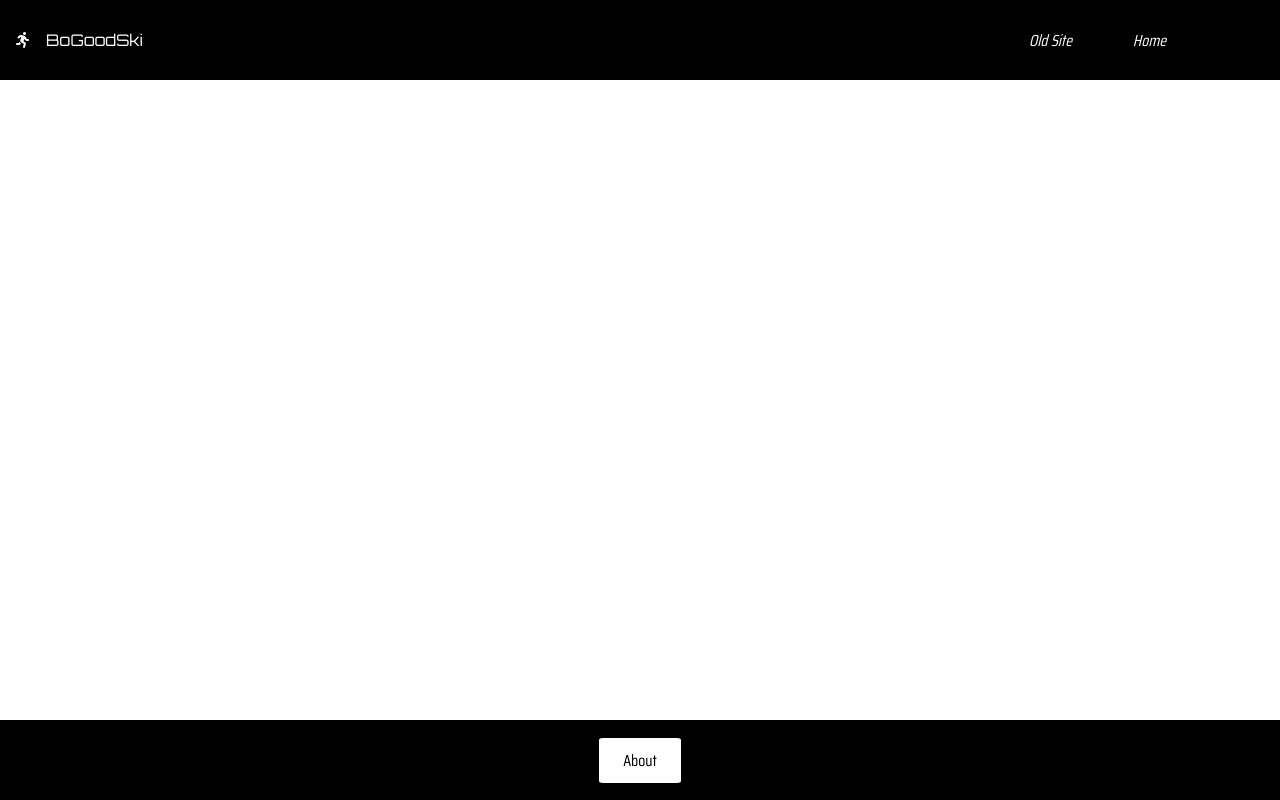
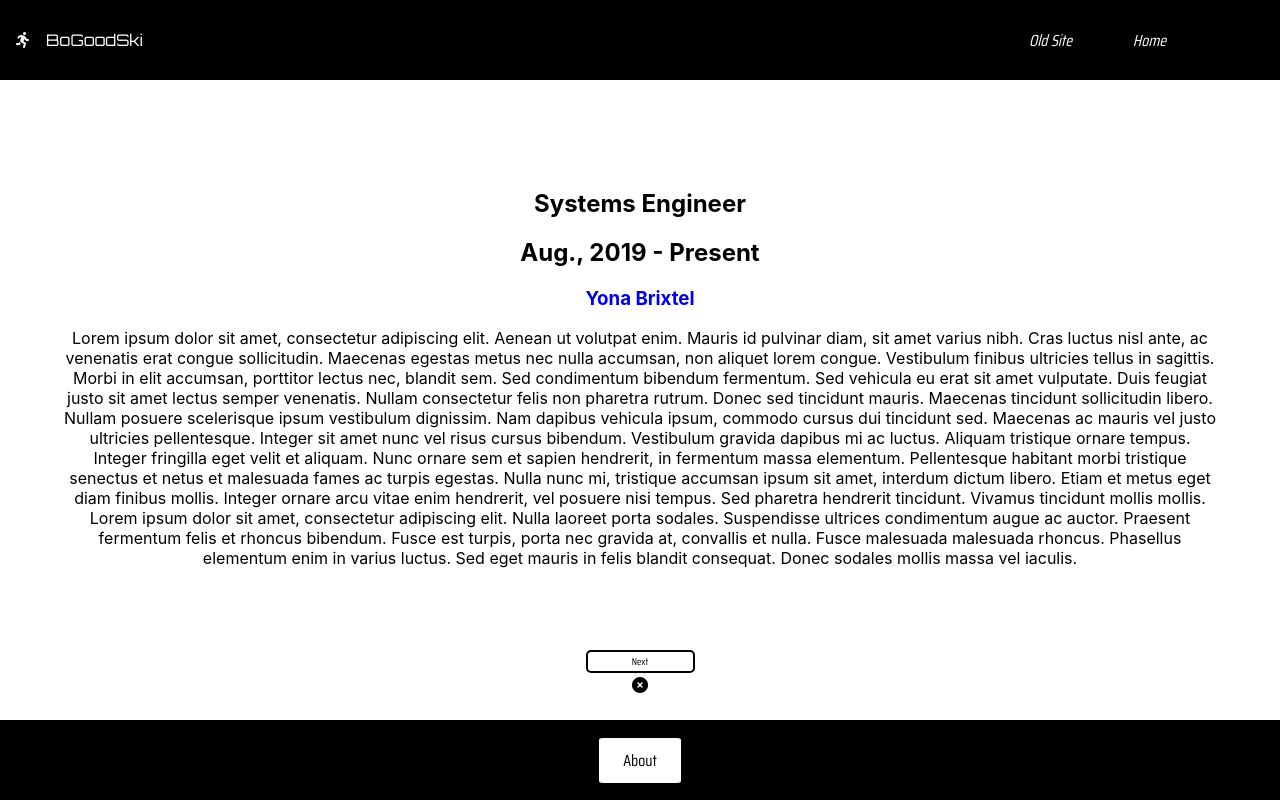
Before and after one commit to sbogucki12/bogoodski2020, a React (Create React App) app: page /resume in a window 1280 px wide. Built offline with nearby package versions, Linux system fonts and the light colour scheme.

Commit message:
working on resume component

```diff
--- a/src/About/About.jsx
+++ b/src/About/About.jsx
@@ -1,6 +1,7 @@
 import React from 'react';
 import './about.css';
 import socialIcons from './SocialIcons/socialIcons';
+import AboutText from './AboutText';
 
 const About = () => {
 
@@ -20,32 +21,7 @@ const About = () => {
     <div className="about-container">
       <div className="about-border">
         <div className="about-text-row">
-          <p>
-            BoGoodSki currently resides in a beach community near San Diego, California with his beautiful <a
-            href="https://en.wikipedia.org/wiki/Novia"
-            target="_blank"
-            rel="noreferrer noopener">
-              novia
-            </a> and two dogs.
-          </p>
-          <p>
-            Raised in rural North Dakota, he <a
-              href="https://www.stripes.com/news/2nd-bct-hopes-to-keep-ramadi-from-turning-into-another-fallujah-1.24351"
-              target="_blank"
-              rel="noreferrer noopener">
-            served in the Army</a> as a forward observer and, subsequently graduated from the University of South Florida.  He is currently a systems engineer, analyzing federal enterprise I.T. tools, and making technical architectural recommendations in the employ of a government contracting company.
-          </p>
-          <p>
-          He is <a
-            href="https://www.instagram.com/bogoodskiruns/"
-            target="_blank"
-            rel="noreferrer noopener">
-          passionate about running</a>, currently maintaining a long, daily #runstreak.  He enjoys music and has a <a
-            href="https://www.instagram.com/djbogoodski/"
-            target="_blank"
-            rel="noreferrer noopener">
-          hobby of live-mixing electronic music sets</a>. He is proud of being a vegetarian and long-time non-drinker.  And, as a forever-suffering 76ers fan, he is well-trained in Trusting The Process!
-          </p>
+          <AboutText />
         </div>
         <div className="about-socialMedia-row">
           {showIcons}
--- /dev/null
+++ b/src/About/AboutText.jsx
@@ -0,0 +1,53 @@
+import React from 'react';
+import './about.css';
+
+const AboutText = () => {
+
+  return (
+    <div className="about-text-content">
+        <p>
+            BoGoodSki currently resides in a beach community near San Diego, California with his beautiful
+            <a
+            href="https://en.wikipedia.org/wiki/Novia"
+            target="_blank"
+            rel="noreferrer noopener"
+            >
+                &nbsp;novia&nbsp;
+            </a>
+            and two dogs.
+        </p>
+        <p>
+            Raised in rural North Dakota, he
+            <a
+            href="https://www.stripes.com/news/2nd-bct-hopes-to-keep-ramadi-from-turning-into-another-fallujah-1.24351"
+            target="_blank"
+            rel="noreferrer noopener"
+            >
+                &nbsp;served in the Army&nbsp;
+            </a>
+            as a forward observer and, subsequently graduated from the University of South Florida.  He is currently a systems engineer, analyzing federal enterprise I.T. tools, and making technical architectural recommendations in the employ of a government contracting company.
+        </p>
+        <p>
+            He is
+            <a
+            href="https://www.instagram.com/bogoodskiruns/"
+            target="_blank"
+            rel="noreferrer noopener"
+            >
+                &nbsp;passionate about running&nbsp;
+            </a>
+            , currently maintaining a long, daily #runstreak.  He enjoys music and has a
+            <a
+            href="https://www.instagram.com/djbogoodski/"
+            target="_blank"
+            rel="noreferrer noopener"
+            >
+                &nbsp;hobby of live-mixing electronic music sets&nbsp;
+            </a>
+            . He is proud of being a vegetarian and long-time non-drinker.  And, as a forever-suffering 76ers fan, he is well-trained in Trusting The Process!
+        </p>
+    </div>
+  );
+};
+
+export default AboutText;
--- a/src/About/about.css
+++ b/src/About/about.css
@@ -30,6 +30,10 @@
     font-family: 'Saira Condensed', sans-serif;
 }
 
+.about-text-content {
+    text-align: center;
+}
+
 .about-socialMedia-row {
     width: 80%;
     display: grid;
--- /dev/null
+++ b/src/Portfolio/PortfolioBtnRow.jsx
@@ -0,0 +1,24 @@
+import React from 'react';
+import { Link } from 'react-router-dom';
+import './portfolio.css';
+import * as constants from '../Utils/consts';
+
+const PortfolioBtnRow = () => {
+
+  return (
+      <div>
+        <Link to="/presentations">
+            <div className="home-btn">
+                {constants.PRESENTATIONS}
+            </div>
+        </Link>
+        <Link to="/resume">
+            <div className="home-btn">
+                {constants.RESUME}
+            </div>
+        </Link>
+    </div>
+  );
+};
+
+export default PortfolioBtnRow;
--- a/src/Portfolio/PortfolioHome.jsx
+++ b/src/Portfolio/PortfolioHome.jsx
@@ -1,7 +1,7 @@
 import React from 'react';
 import { Link } from 'react-router-dom';
 import './portfolio.css';
-import * as constants from '../Utils/consts';
+import PortfolioBtnRow from './PortfolioBtnRow';
 
 const Portfolio = () => {
 
@@ -9,11 +9,7 @@ const Portfolio = () => {
       <div className="portfolio-container">
         <div className="portfolio-btn-row">
           <br />
-          <Link to="/presentations">
-            <div className="home-btn">
-              {constants.PRESENTATIONS}
-            </div>
-          </Link>
+          <PortfolioBtnRow />
         </div>
         <div className="portfolio-back-btn-container">
           <br />
--- a/src/Portfolio/Presentations/presentationList.js
+++ b/src/Portfolio/Presentations/presentationList.js
@@ -1,7 +1,7 @@
 import techRecs from '../Presentations/images/initialTechRecPPTPreview.jpg';
 import softwareDesign from '../Presentations/images/softwareDesignPPTPreview.jpg';
 
-const prpesentationList = [
+const presentationList = [
     {
         id: 0,
         title: 'Initial Technical Recommendations',
@@ -18,4 +18,4 @@ const prpesentationList = [
     }
 ];
 
-export default prpesentationList;
+export default presentationList;
--- /dev/null
+++ b/src/Portfolio/Resume/ResumeHome.jsx
@@ -0,0 +1,45 @@
+import React from 'react';
+import { Link } from 'react-router-dom';
+import './resume.css';
+import resumeContent from './resumeContent';
+
+const ResumeHome = () => {
+
+    let nextBtn = <div>
+                        <div className="presentations-preview-btn">
+                            Next
+                        </div>
+                    </div>;
+
+    if (resumeContent[0].next === false)
+    {
+        nextBtn = null;
+    }
+
+  return (
+      <div className="portfolioHome-container">
+        <div className="resume-card">
+            <h1>
+                {resumeContent[0].position}
+            </h1>
+            <h2>
+                {resumeContent[0].dates}
+            </h2>
+            <h3>
+                {resumeContent[0].company}
+            </h3>
+            <p>
+                {resumeContent[0].summary}
+            </p>
+        </div>
+        {nextBtn}
+        <div>
+            <Link to='/portfolio' style={{"color": "black"}}>
+                <i className="fas fa-times-circle"></i>
+            </Link>
+        </div>
+      </div>
+  );
+};
+
+export default ResumeHome;
--- /dev/null
+++ b/src/Portfolio/Resume/resume.css
@@ -0,0 +1,11 @@
+.portfolioHome-container {
+    display: flex;
+    align-items: center;
+    justify-content: center;
+    text-align: center;
+    flex-direction: column;
+}
+
+.resume-card {
+    padding: 5%;
+}
--- /dev/null
+++ b/src/Portfolio/Resume/resumeContent.js
@@ -0,0 +1,25 @@
+import React from 'react';
+import * as constants from '../../Utils/consts';
+
+const test = <a href="http://google.com" target="_blank" rel="noreferrer noopener">Yona Brixtel</a>
+
+const resumeContent = [
+    {
+        id: 0,
+        position: 'Systems Engineer',
+        dates: 'Aug., 2019 - Present',
+        company: test,
+        summary: constants.LOREMIPSUM,
+        next: true
+    },
+    {
+        id: 1,
+        position: 'Application Developer',
+        dates: 'Aug., 2018 - Aug., 2019',
+        company: test,
+        summary: constants.LOREMIPSUM,
+        next: false
+    },
+];
+
+export default resumeContent;
--- a/src/Utils/Routing.jsx
+++ b/src/Utils/Routing.jsx
@@ -5,10 +5,14 @@ import About from '../About/About';
 import RunLogHome from '../RunLog/RunLogHome';
 import Portfolio from '../Portfolio/PortfolioHome';
 import Presentations from "../Portfolio/Presentations/Presentations";
+import ResumeHome from "../Portfolio/Resume/ResumeHome";
 
 const Routing = props => (
     <Fragment>
         <Switch>
+            <Route exact path="/resume">
+                <ResumeHome />
+            </Route>
             <Route exact path="/presentations">
                 <Presentations />
             </Route>
--- a/src/Utils/consts.js
+++ b/src/Utils/consts.js
@@ -38,6 +38,8 @@ export const PRESENTATIONS = "Presentations";
 
 export const PREVIEW = "Preview";
 
+export const RESUME = "Resume";
+
 export const RUNLOGNEW = "Run Log (new)";
 
 export const RUNLOGOLD = "Run Log (old)";
```
Also changed, not shown: index.html (added, +1 -0 lines), 13 other files (tests, documents, lock files or other folders).
